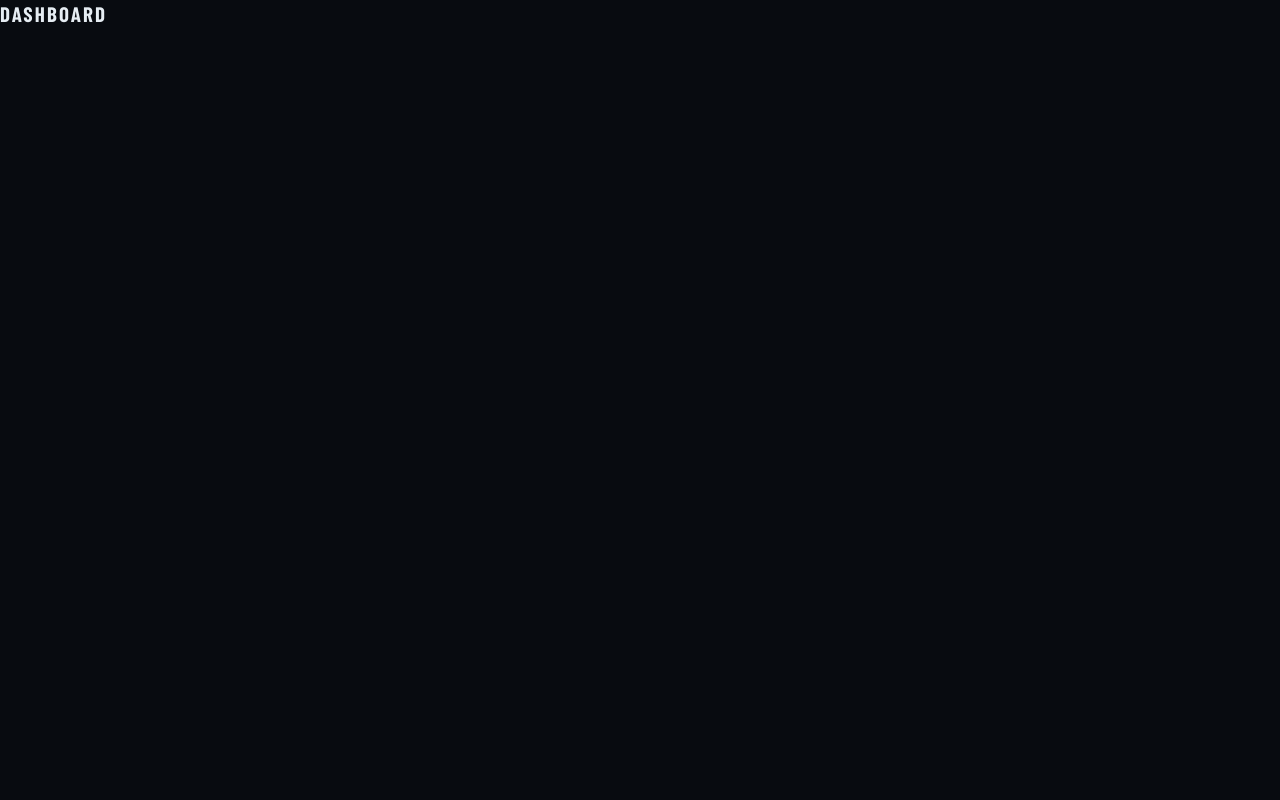
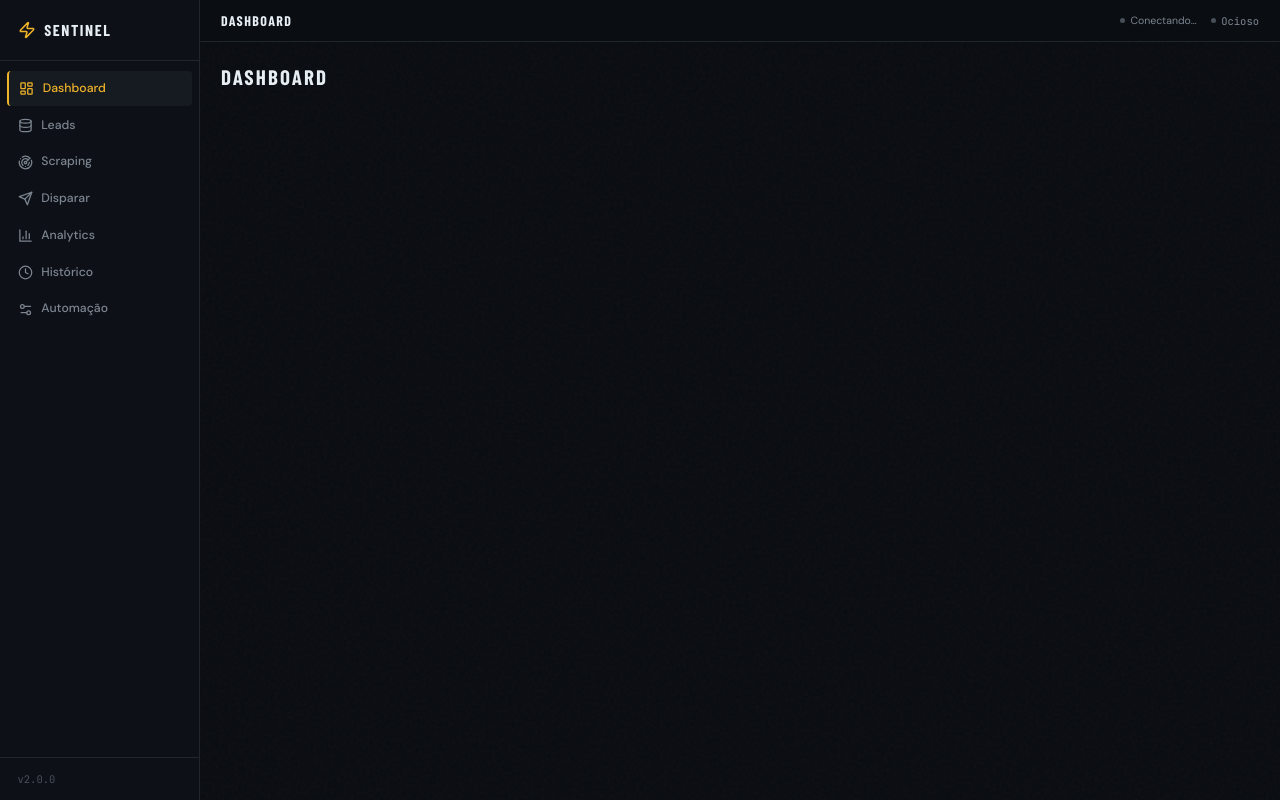
Before and after one commit to yapupo/maps-leads, a React (Vite) app in the folder client/: page / in a window 1280 px wide. Built offline with nearby package versions, Linux system fonts and the light colour scheme; no server answers; a web font is replaced by a local one.

Commit message:
feat: add Shell layout with SENTINEL sidebar and live status TopBar

```diff
--- a/client/src/App.tsx
+++ b/client/src/App.tsx
@@ -1,4 +1,5 @@
 import { Routes, Route, Navigate } from 'react-router-dom';
+import { Shell }      from './components/layout/Shell';
 import { Dashboard }  from './pages/Dashboard';
 import { Leads }      from './pages/Leads';
 import { Scrape }     from './pages/Scrape';
@@ -9,6 +10,7 @@ import { Automation } from './pages/Automation';
 
 export default function App() {
   return (
+    <Shell>
       <Routes>
         <Route path="/"           element={<Dashboard />} />
         <Route path="/leads"      element={<Leads />} />
@@ -19,5 +21,6 @@ export default function App() {
         <Route path="/automation" element={<Automation />} />
         <Route path="*"           element={<Navigate to="/" replace />} />
       </Routes>
+    </Shell>
   );
 }
--- /dev/null
+++ b/client/src/components/layout/Shell.tsx
@@ -0,0 +1,30 @@
+import { useLocation } from 'react-router-dom';
+import { Sidebar } from './Sidebar';
+import { TopBar } from './TopBar';
+
+const TITLES: Record<string, string> = {
+  '/':           'Dashboard',
+  '/leads':      'Leads',
+  '/scrape':     'Scraping',
+  '/send':       'Disparar',
+  '/analytics':  'Analytics',
+  '/history':    'Histórico',
+  '/automation': 'Automação',
+};
+
+export function Shell({ children }: { children: React.ReactNode }) {
+  const { pathname } = useLocation();
+  const title = TITLES[pathname] ?? 'Sentinel';
+
+  return (
+    <div className="flex h-screen bg-base overflow-hidden">
+      <Sidebar />
+      <div className="flex-1 flex flex-col overflow-hidden">
+        <TopBar title={title} />
+        <main className="flex-1 overflow-y-auto p-6 noise-bg">
+          {children}
+        </main>
+      </div>
+    </div>
+  );
+}
--- /dev/null
+++ b/client/src/components/layout/Sidebar.tsx
@@ -0,0 +1,57 @@
+import { NavLink } from 'react-router-dom';
+import {
+  LayoutDashboard, Database, Radar, Send, BarChart3,
+  Clock, Settings2, Zap,
+} from 'lucide-react';
+import { cn } from '../../lib/utils';
+
+const NAV = [
+  { to: '/',           icon: LayoutDashboard, label: 'Dashboard'  },
+  { to: '/leads',      icon: Database,         label: 'Leads'      },
+  { to: '/scrape',     icon: Radar,            label: 'Scraping'   },
+  { to: '/send',       icon: Send,             label: 'Disparar'   },
+  { to: '/analytics',  icon: BarChart3,        label: 'Analytics'  },
+  { to: '/history',    icon: Clock,            label: 'Histórico'  },
+  { to: '/automation', icon: Settings2,        label: 'Automação'  },
+];
+
+export function Sidebar() {
+  return (
+    <aside className="w-[200px] min-h-screen bg-card border-r border-border flex flex-col flex-shrink-0 sticky top-0 h-screen">
+      {/* Logo */}
+      <div className="flex items-center gap-2.5 px-5 py-5 border-b border-border">
+        <Zap size={18} className="text-accent" />
+        <span className="font-display font-extrabold text-lg tracking-widest text-text uppercase">
+          Sentinel
+        </span>
+      </div>
+
+      {/* Nav */}
+      <nav className="flex-1 py-3 px-2">
+        {NAV.map(({ to, icon: Icon, label }) => (
+          <NavLink
+            key={to}
+            to={to}
+            end={to === '/'}
+            className={({ isActive }) =>
+              cn(
+                'flex items-center gap-2.5 w-full px-3 py-2.5 rounded text-sm font-medium transition-colors mb-0.5',
+                isActive
+                  ? 'bg-elevated text-accent border-l-accent border-l-2 pl-[10px]'
+                  : 'text-muted hover:bg-elevated hover:text-text'
+              )
+            }
+          >
+            <Icon size={15} />
+            {label}
+          </NavLink>
+        ))}
+      </nav>
+
+      {/* Footer */}
+      <div className="px-5 py-4 border-t border-border">
+        <p className="text-dim text-xs font-mono">v2.0.0</p>
+      </div>
+    </aside>
+  );
+}
--- /dev/null
+++ b/client/src/components/layout/TopBar.tsx
@@ -0,0 +1,52 @@
+import { useEffect, useState } from 'react';
+import { useSSE } from '../../hooks/useSSE';
+import { cn } from '../../lib/utils';
+
+type JobStatus = 'idle' | 'scraping' | 'sending';
+
+const STATUS_CONFIG: Record<JobStatus, { label: string; color: string; dot: string }> = {
+  idle:     { label: 'Ocioso',    color: 'text-muted',  dot: 'bg-dim'   },
+  scraping: { label: 'Scrapando', color: 'text-accent', dot: 'bg-accent animate-pulse' },
+  sending:  { label: 'Enviando',  color: 'text-cyan',   dot: 'bg-cyan animate-pulse'  },
+};
+
+interface TopBarProps { title: string }
+
+export function TopBar({ title }: TopBarProps) {
+  const { subscribe } = useSSE();
+  const [status, setStatus] = useState<JobStatus>('idle');
+  const [connected, setConnected] = useState(false);
+
+  useEffect(() => {
+    const unsubAll = subscribe('*', () => setConnected(true));
+    const unsubStart = subscribe('job:start', (e) => {
+      if (e.type === 'job:start') {
+        setStatus(e.job === 'scrape' ? 'scraping' : 'sending');
+      }
+    });
+    const unsubIdle = subscribe('job:idle', () => setStatus('idle'));
+    return () => { unsubAll(); unsubStart(); unsubIdle(); };
+  }, [subscribe]);
+
+  const cfg = STATUS_CONFIG[status];
+
+  return (
+    <header className="h-12 border-b border-border bg-card/60 backdrop-blur-sm flex items-center justify-between px-6 sticky top-0 z-10">
+      <h1 className="font-display font-extrabold text-base uppercase tracking-widest text-text">
+        {title}
+      </h1>
+
+      <div className="flex items-center gap-4">
+        <div className="flex items-center gap-1.5 text-xs text-muted">
+          <span className={cn('w-1.5 h-1.5 rounded-full', connected ? 'bg-green' : 'bg-dim')} />
+          {connected ? 'Live' : 'Conectando…'}
+        </div>
+
+        <div className={cn('flex items-center gap-1.5 text-xs font-mono', cfg.color)}>
+          <span className={cn('w-1.5 h-1.5 rounded-full', cfg.dot)} />
+          {cfg.label}
+        </div>
+      </div>
+    </header>
+  );
+}
```
Lines whose indentation alone changed are shown as unchanged.
